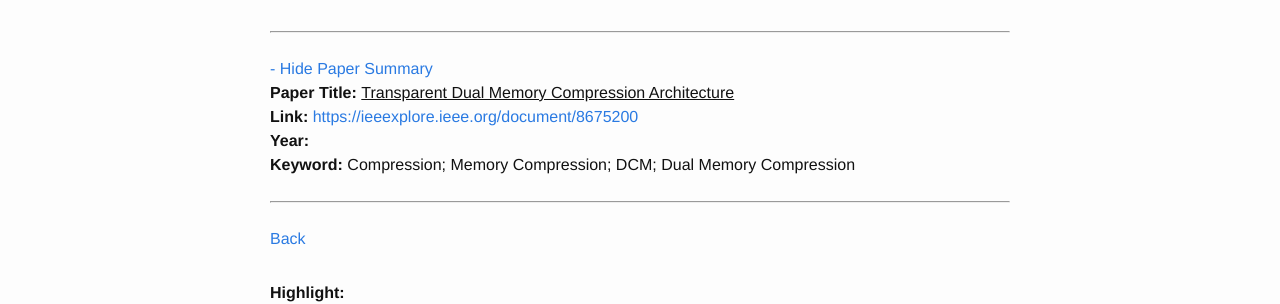
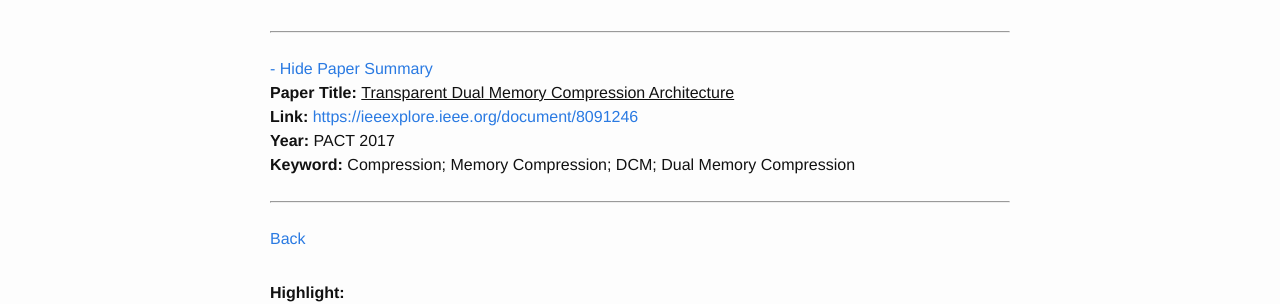
Before and after one commit to wangziqi2013/wangziqi2013.github.io, a Jekyll site: the page built from _posts/2020-07-15-dmc.markdown, in a window 1280 px wide and 900 px high. Shown: the part 211-515 px from the top of the window. Built offline with Jekyll 4.4.1, drawn with Linux system fonts in a browser that asks for light colours.

Commit message:
Fix link

```diff
--- a/_posts/2020-07-15-dmc.markdown
+++ b/_posts/2020-07-15-dmc.markdown
@@ -4,9 +4,9 @@ title:  "Transparent Dual Memory Compression Architecture"
 date:   2020-07-15 21:36:00 -0500
 categories: paper
 paper_title: "Transparent Dual Memory Compression Architecture"
-paper_link: https://ieeexplore.ieee.org/document/8675200
+paper_link: https://ieeexplore.ieee.org/document/8091246
 paper_keyword: Compression; Memory Compression; DCM; Dual Memory Compression
-paper_year:
+paper_year: PACT 2017
 rw_set:
 htm_cd:
 htm_cr:
```
